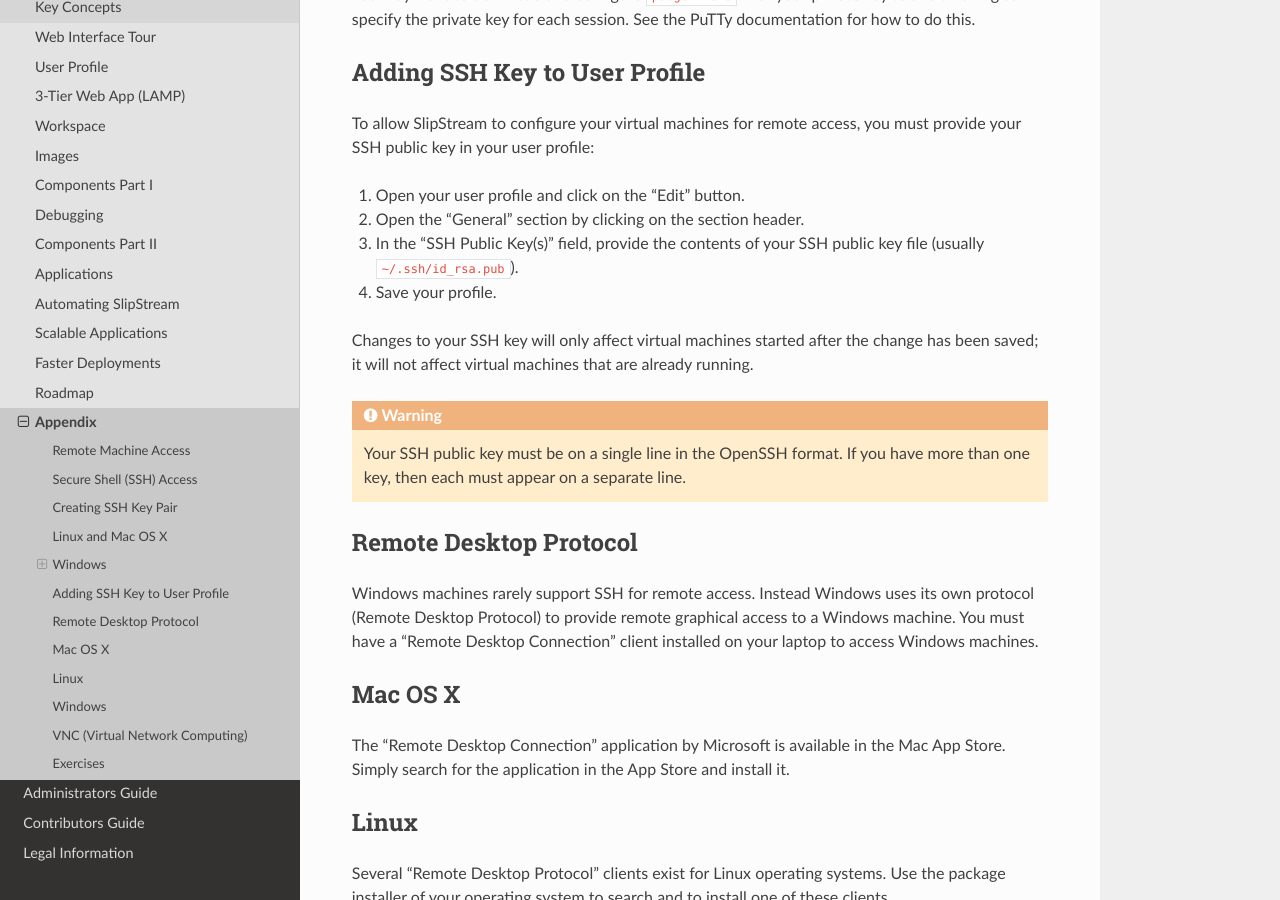
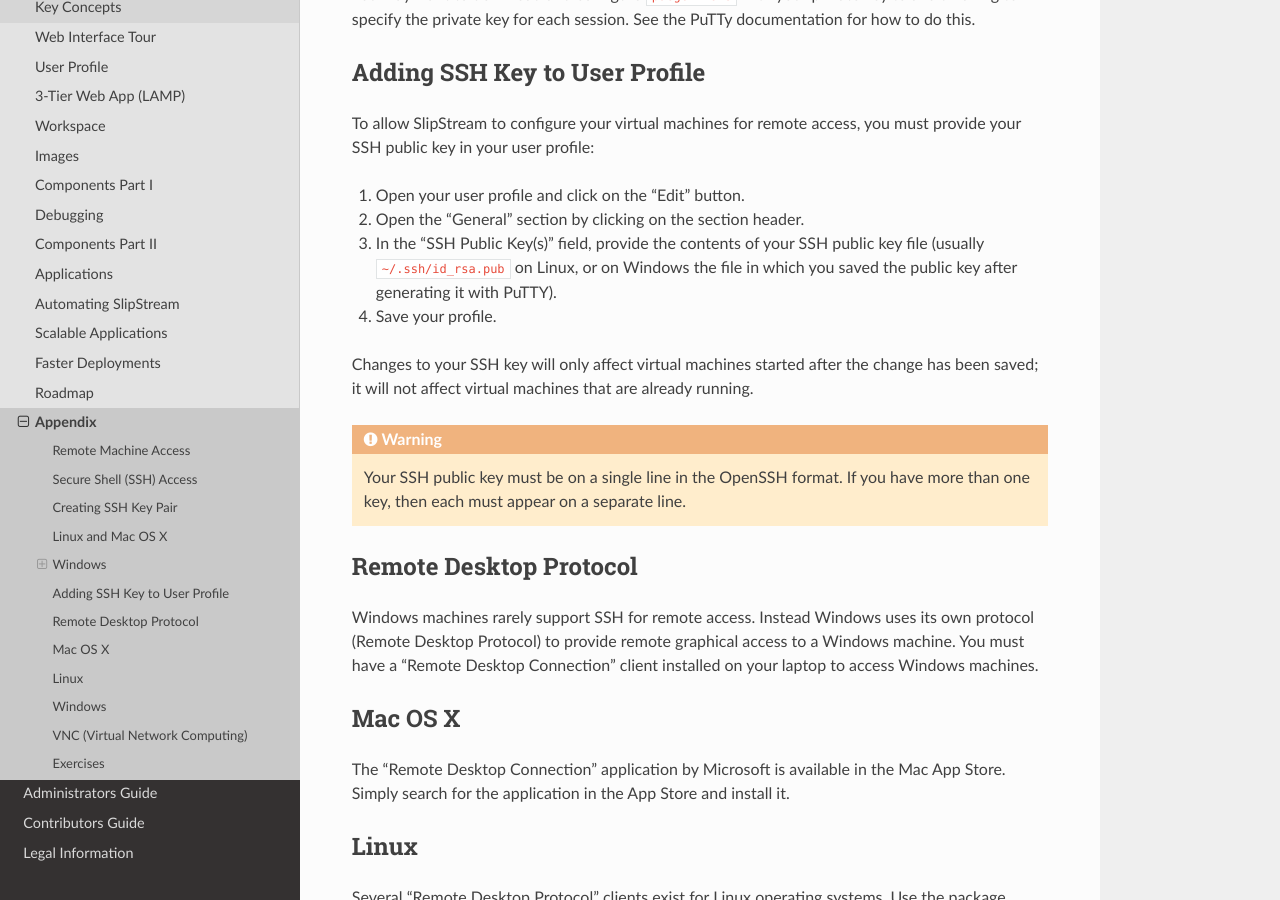
Before and after one commit to slipstream/SlipStreamDocumentation, a Sphinx documentation site: the page built from docs/advanced_tutorial/appendix.rst, in a window 1280 px wide and 900 px high, scrolled down 5037 px. Built offline with Sphinx 7.4.7 and the Read the Docs theme 2.0.0, drawn with Linux system fonts in a browser that asks for light colours.

Commit message:
minor corrections.

```diff
--- a/docs/advanced_tutorial/appendix.rst
+++ b/docs/advanced_tutorial/appendix.rst
@@ -137,7 +137,8 @@ access, you must provide your SSH public key in your user profile:
 1. Open your user profile and click on the "Edit" button.
 2. Open the "General" section by clicking on the section header.
 3. In the "SSH Public Key(s)" field, provide the contents of your SSH
-   public key file (usually ``~/.ssh/id_rsa.pub``).
+   public key file (usually ``~/.ssh/id_rsa.pub`` on Linux, or on Windows the
+   file in which you saved the public key after generating it with PuTTY).
 4. Save your profile.
 
 Changes to your SSH key will only affect virtual machines started after
--- a/docs/advanced_tutorial/key-concepts.rst
+++ b/docs/advanced_tutorial/key-concepts.rst
@@ -20,7 +20,7 @@ this composition.
 
 By isolating the cloud-specific information in the images, SlipStream
 enhances the portability of the applications.  By defining the
-application topology separate from the components, it facilitates
+application topology, separate from the components, it facilitates
 scaling the application's functional elements and reusing components
 across applications.
 
--- a/docs/advanced_tutorial/prerequisites.rst
+++ b/docs/advanced_tutorial/prerequisites.rst
@@ -132,7 +132,7 @@ Ultimum
 ~~~~~~~
 
 If you need to create an account at Ultimum, you can visit their
-`registration page <https://console.ulticloud.com/registration/>`__.
+`registration page <https://cz1.ultimum.io/auth/login/>`__.
 **For the paid training events, we will already have obtained an
 Ultimum account for you; so no need to register separately.**
 
--- a/docs/advanced_tutorial/slipstream-ecosystem.rst
+++ b/docs/advanced_tutorial/slipstream-ecosystem.rst
@@ -61,7 +61,7 @@ ability to monitor resource utilization.
    :align: left
 
 **Clara** develops cloud applications for people within her
-organization. She benefits from SlipStream be creating a rich catalog
+organization. She benefits from SlipStream by creating a rich catalog
 of services that can be automatically and reliably deployed.
 
 --------------------
```
